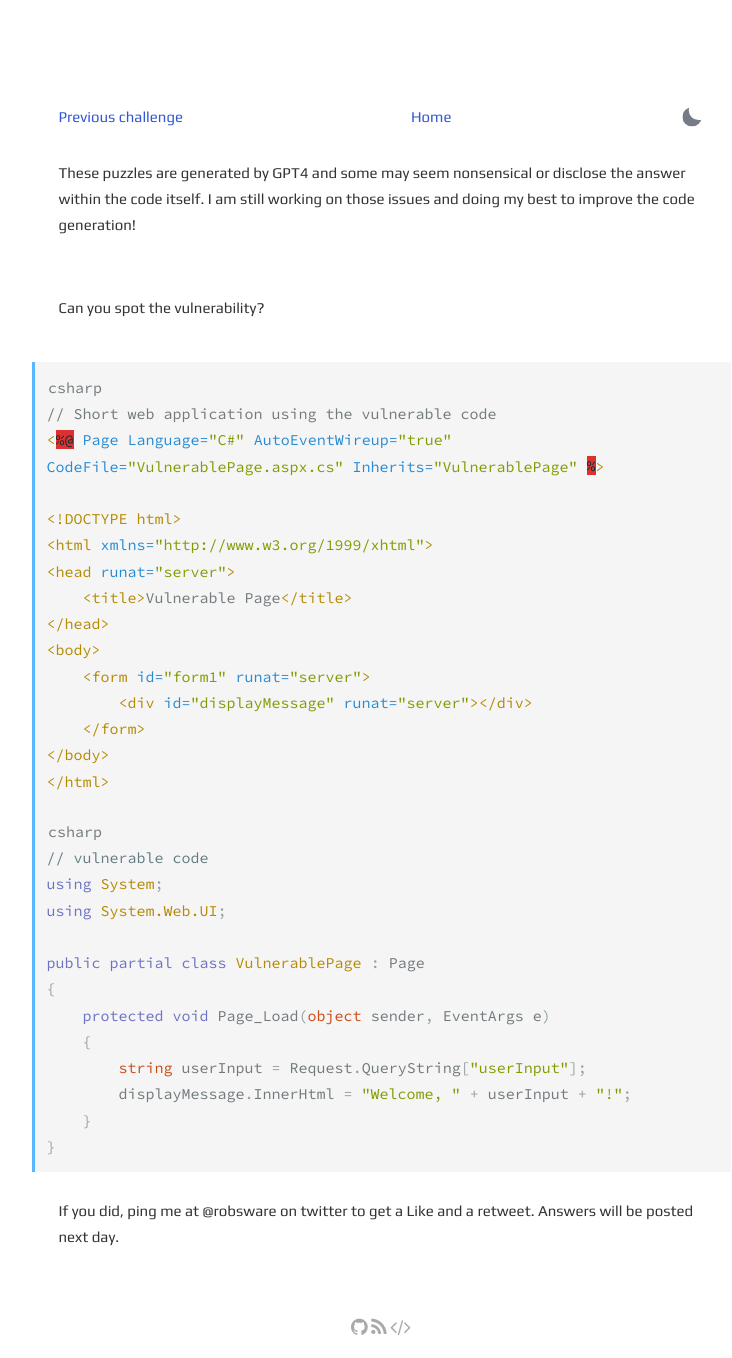
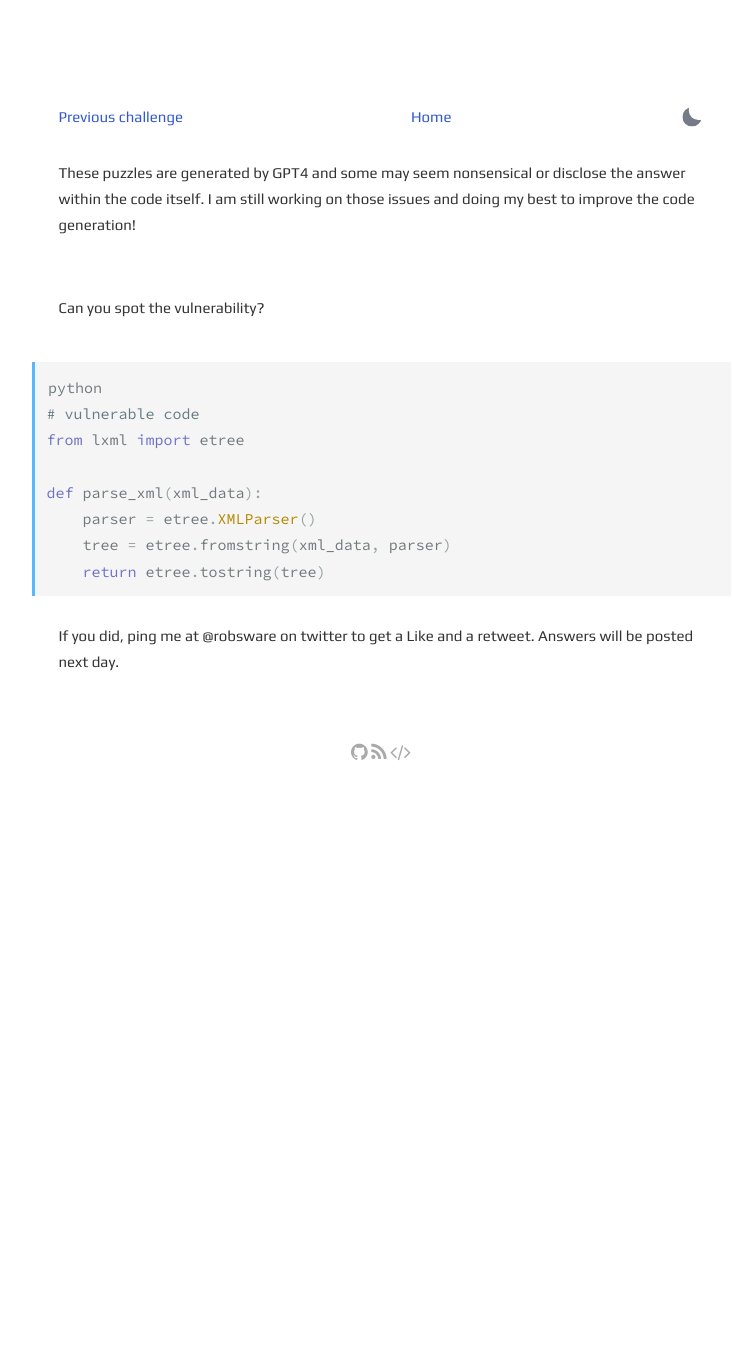
Before and after one commit to robsware/robsware.github.io, a Jekyll site: the page built from challenges/dailyappsec.html, in a window 1280 px wide. Shown: the whole page, without its empty margins (259-991 px from the left). Built offline with Jekyll 4.4.1, drawn with Linux system fonts in a browser that asks for light colours; after the commit the page ends 900 px from its top, so only the background shows below that.

Commit message:
Automated daily appsec challenge

```diff
--- a/challenges/dailyappsec.html
+++ b/challenges/dailyappsec.html
@@ -4,7 +4,7 @@ layout: page
 
 <section class="post">
     <div class="flex-row-between">
-    <a href="{{ site.url }}{{ site.baseurl }}/challenges/2023-04-09"> Previous challenge</a>
+    <a href="{{ site.url }}{{ site.baseurl }}/challenges/2023-04-10"> Previous challenge</a>
           <a href="{{ site.url }}{{ site.baseurl }}/"> Home</a>
       <button title="Change theme" id="theme-toggle" onclick="modeSwitcher()">
         <div></div>
@@ -14,37 +14,18 @@ layout: page
 <p>These puzzles are generated by GPT4 and some may seem nonsensical or disclose the answer within the code itself. I am still working on those issues and doing my best to improve the code generation!</p>
 <br><p>Can you spot the vulnerability?</p>
 <br>
-{% highlight html %}csharp
-// Short web application using the vulnerable code
-<%@ Page Language="C#" AutoEventWireup="true" CodeFile="VulnerablePage.aspx.cs" Inherits="VulnerablePage" %>
+{% highlight html %}
+{% endhighlight %}
+{% highlight python %}
+python
+# vulnerable code
+from lxml import etree
 
-<!DOCTYPE html>
-<html xmlns="http://www.w3.org/1999/xhtml">
-<head runat="server">
-    <title>Vulnerable Page</title>
-</head>
-<body>
-    <form id="form1" runat="server">
-        <div id="displayMessage" runat="server"></div>
-    </form>
-</body>
-</html>
+def parse_xml(xml_data):
+    parser = etree.XMLParser()
+    tree = etree.fromstring(xml_data, parser)
+    return etree.tostring(tree)
 
-{% endhighlight %}
-{% highlight c# %}
-csharp
-// vulnerable code
-using System;
-using System.Web.UI;
-
-public partial class VulnerablePage : Page
-{
-    protected void Page_Load(object sender, EventArgs e)
-    {
-        string userInput = Request.QueryString["userInput"];
-        displayMessage.InnerHtml = "Welcome, " + userInput + "!";
-    }
-}
 
 {% endhighlight %}
 <br>If you did, ping me at @robsware on twitter to get a Like and a retweet. Answers will be posted next day.
```
Also changed, not shown: challenges/2023-04-10.html (added, +127 -0 lines).
